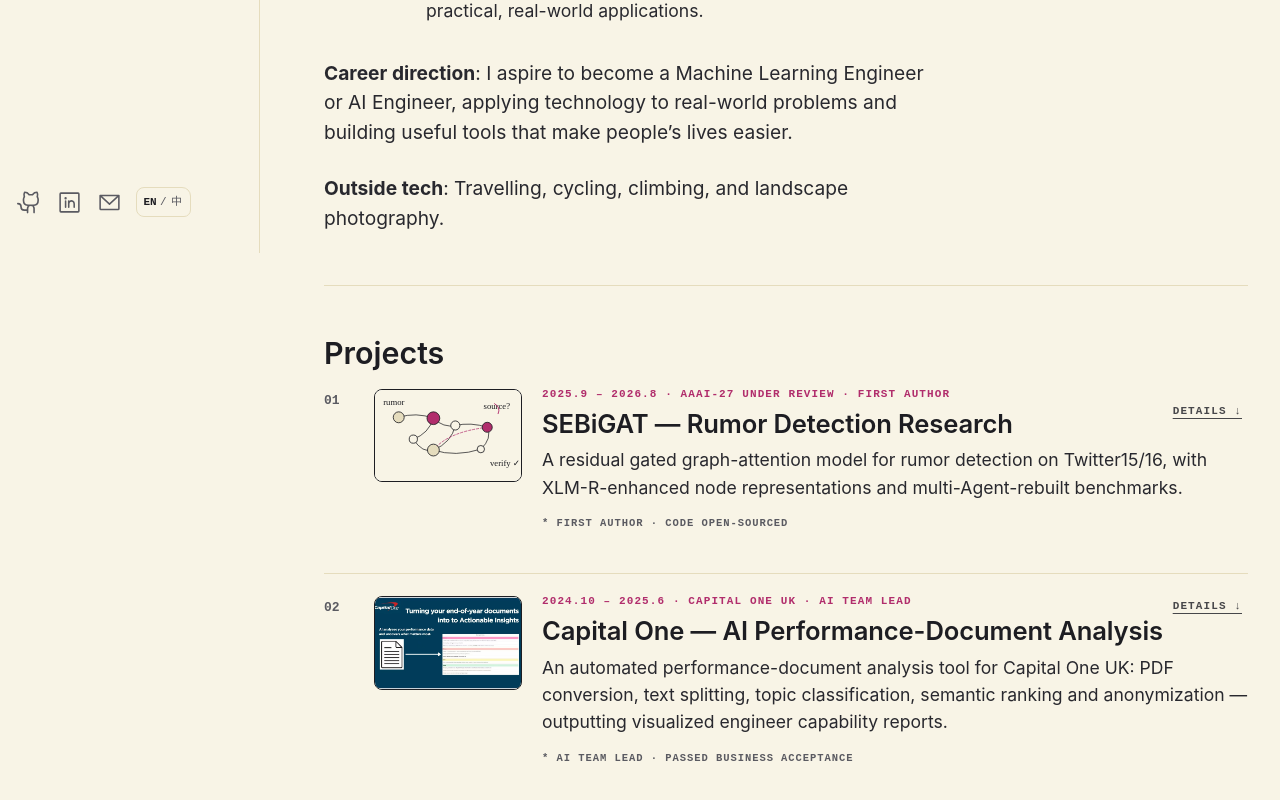
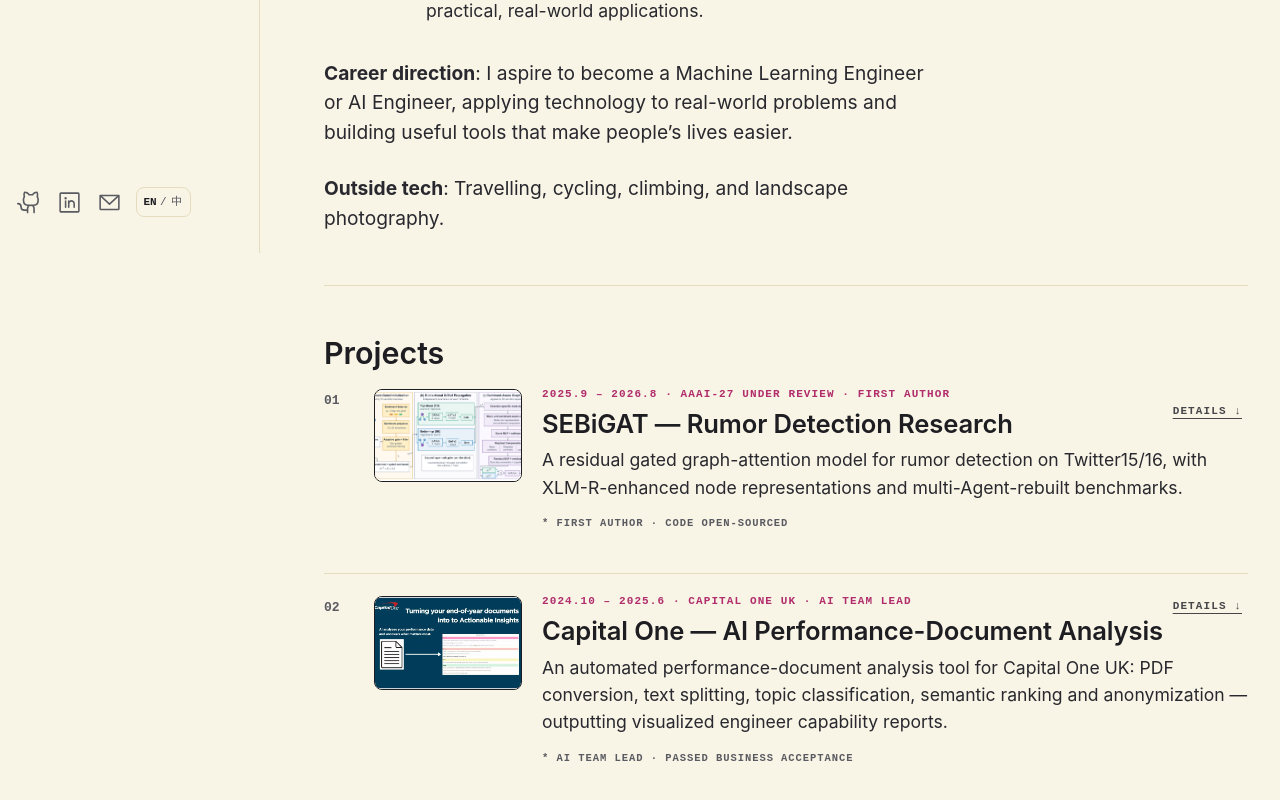
Before and after one commit to Hongjin-Lin/portfolio-site, a React (Vite) app: page / in a window 1280 px wide. Shown: the part 547-1347 px from the top of the page. Built offline with nearby package versions, Linux system fonts and the light colour scheme; a small style sheet from the web is missing; a web font is replaced by a local one.

Commit message:
SEBiGAT: use real model architecture figure (rendered from model_architecture.pdf) as project image

```diff
--- a/src/App.jsx
+++ b/src/App.jsx
@@ -14,7 +14,7 @@ const PROJECTS = [
     titleZh: "SEBiGAT 谣言检测研究",
     meta: "2025.9 – 2026.8 · AAAI-27 under review · First author",
     metaZh: "2025.9 – 2026.8 · AAAI-27 在投 · 一作",
-    image: "/assets/sebigat-graph.svg",
+    image: "/assets/sebigat-architecture.png",
     brief: "A residual gated graph-attention model for rumor detection on Twitter15/16, with XLM-R-enhanced node representations and multi-Agent-rebuilt benchmarks.",
     briefZh: "针对深层图神经网络过平滑问题，引入残差门控机制与双向传播建模，结合 XLM-R 语义增强，并重建 Twitter15/16 缺失原文基准。",
     note: "* FIRST AUTHOR · CODE OPEN-SOURCED",
```
Also changed, not shown: public/assets/sebigat-architecture.png (added), public/assets/sebigat-graph.svg (deleted).
